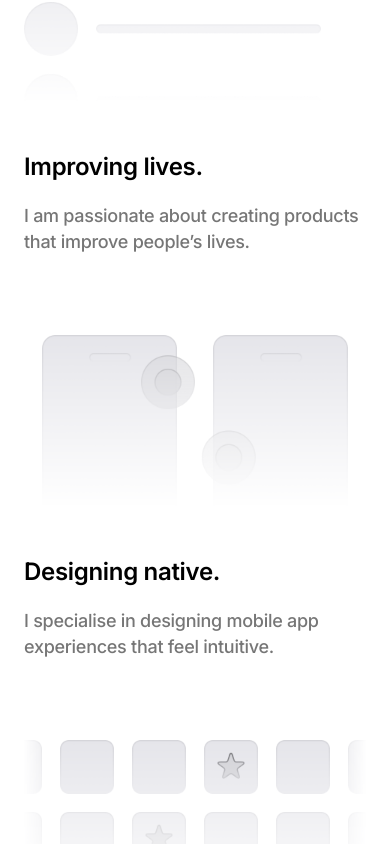
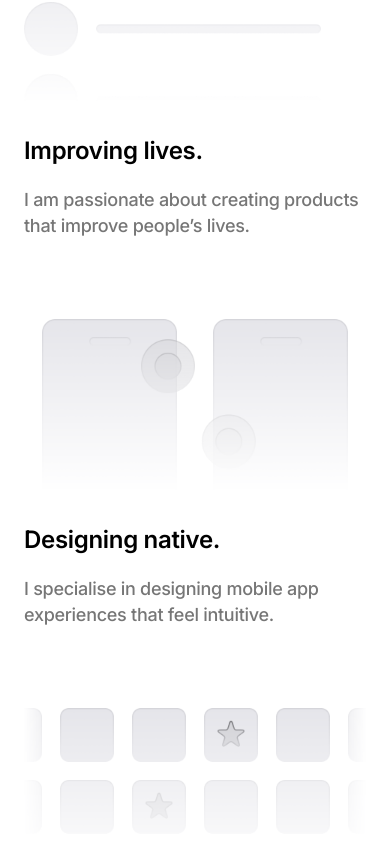
Before and after one commit to Jaspercheyney/Portfolio, a plain HTML site: page index.html in a window 390 px wide. Shown: the part 4600-5444 px from the top of the page. Drawn offline with Linux system fonts and the light colour scheme.

Commit message:
Tweaking mobile skill padding

```diff
--- a/styles.css
+++ b/styles.css
@@ -890,6 +890,10 @@ a.social:hover {
 		padding-bottom: 80px;
 	}
 
+	.skills h5 {
+		margin: 32px 0 20px 0;
+	}
+
 	.project-details {
 		row-gap: var(--spacing-s);
 	}
```
